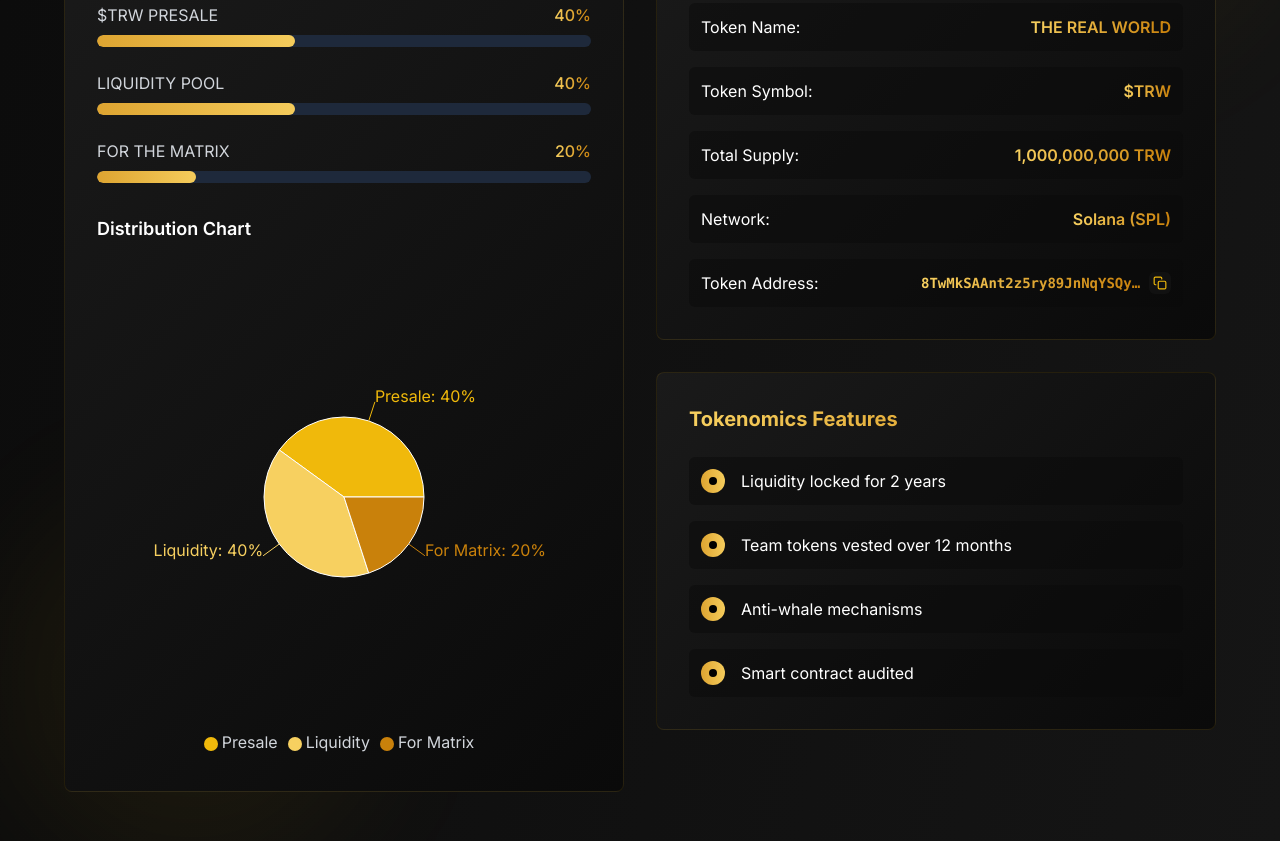
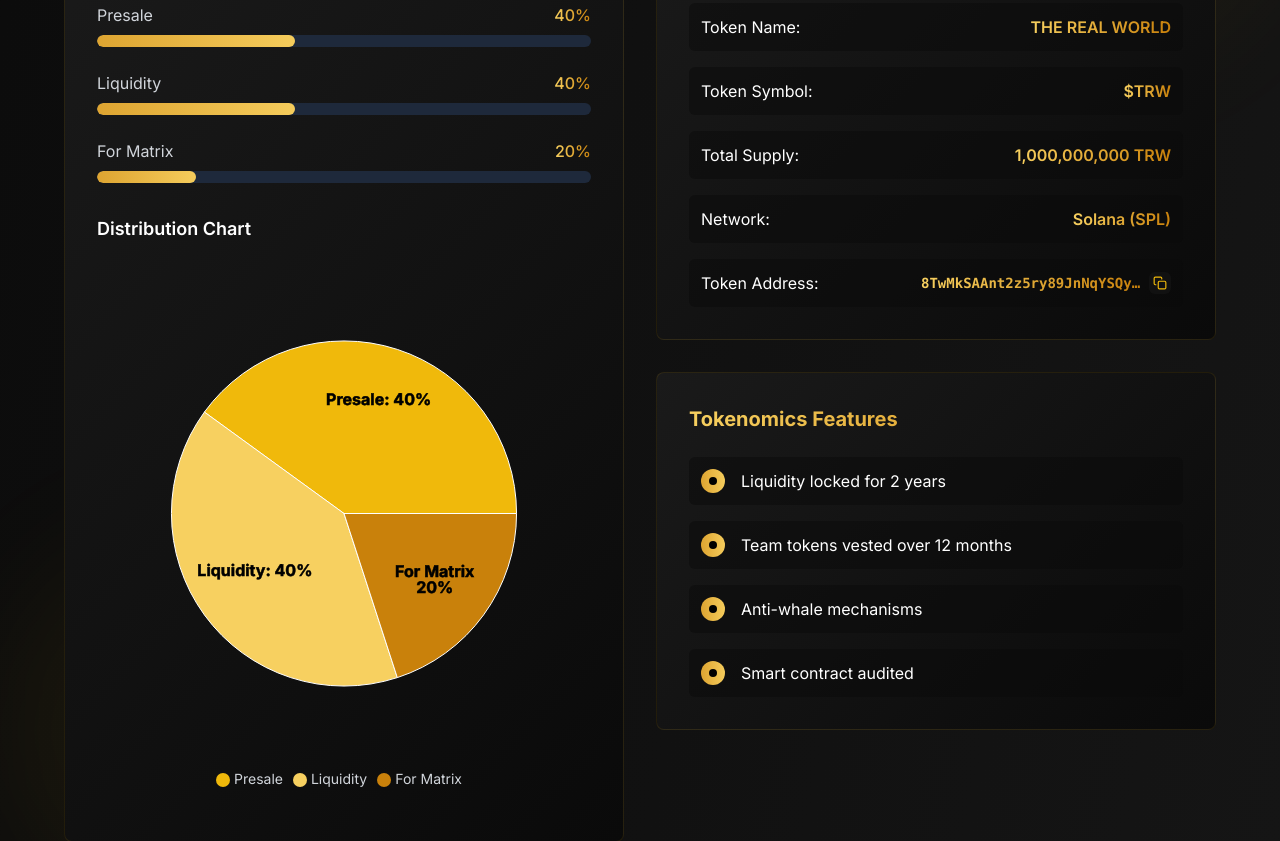
Before and after one commit to Shahid-Yaseen/The_Real_world, a Next.js app: page / in a window 1280 px wide. Shown: the part 1660-2501 px from the top of the page. Built offline with nearby package versions, Linux system fonts and the light colour scheme.

Commit message:
Make it Finaliized according to the last feedback

```diff
--- a/app/page.tsx
+++ b/app/page.tsx
@@ -77,11 +77,12 @@ export default function Home() {
               </motion.div>
               <motion.div whileHover={{ scale: 1.05 }} whileTap={{ scale: 0.95 }} className="h-[46px] sm:h-[56px] flex">
                 <Link
-                  href="#tokenomics"
-                  onClick={() => scrollToSection("tokenomics")}
+                  href="https://t.me/therealworldtoken"
+                  target="_blank"
+                  rel="noopener noreferrer"
                   className="bg-transparent border border-[#f7d060] text-[#f7d060] font-semibold px-5 sm:px-8 flex items-center justify-center rounded-md hover:bg-[#f7d060]/10 transition-all duration-300 text-sm sm:text-base h-full"
                 >
-                  Tokenomics
+                 Tokenomics
                 </Link>
               </motion.div>
             </div>
@@ -563,13 +564,13 @@ export default function Home() {
                           <motion.div
                             className="h-3 sm:h-4 rounded-full animated-gradient-bg"
                             initial={{ width: 0 }}
-                            animate={{ width: "65%" }}
+                            animate={{ width: "40%" }}
                             transition={{ duration: 1.5, delay: 0.7 }}
                           ></motion.div>
                         </div>
                         <div className="flex justify-between text-xs sm:text-sm">
                           <div className="text-gray-400">0 TRW</div>
-                          <div className="gold-gradient-text font-medium">65% Filled</div>
+                          <div className="gold-gradient-text font-medium">40% Filled</div>
                           <div className="text-gray-400">400,000,000 TRW</div>
                         </div>
                       </motion.div>
--- a/components/token-distribution-chart.tsx
+++ b/components/token-distribution-chart.tsx
@@ -4,31 +4,75 @@ import { PieChart, Pie, Cell, ResponsiveContainer, Legend, Tooltip } from "recha
 import { motion } from "framer-motion"
 
 const data = [
-  { name: "Presale", value: 40, color: "#F0B90B" }, // Main gold color
-  { name: "Liquidity", value: 40, color: "#F7D060" }, // Lighter gold
-  { name: "For Matrix", value: 20, color: "#C9810B" }, // Darker gold
+  { name: "Presale", value: 40, color: "#F0B90B" },
+  { name: "Liquidity", value: 40, color: "#F7D060" },
+  { name: "For Matrix", value: 20, color: "#C9810B" },
 ]
 
 export function TokenDistributionChart() {
   return (
     <motion.div
-      className="w-full h-[300px] sm:h-[350px] md:h-[400px] lg:h-[450px] xl:h-[500px] max-h-[80vh] px-2 sm:px-4"
+      className="w-full h-[350px] sm:h-[400px] md:h-[450px] lg:h-[500px] xl:h-[550px] max-h-[70vh] px-4 sm:px-6"
       initial={{ opacity: 0 }}
       animate={{ opacity: 1 }}
       transition={{ duration: 0.8 }}
     >
       <ResponsiveContainer width="100%" height="100%">
-        <PieChart>
+        <PieChart margin={{ top: 20, right: 20, left: 20, bottom: 20 }}>
           <Pie
             data={data}
             cx="50%"
             cy="50%"
-            labelLine={true}
-            outerRadius={80}
+            labelLine={false}
+            outerRadius="85%"
             fill="#8884d8"
             dataKey="value"
-            label={({ name, percent }) => {
-              return `${name}: ${(percent * 100).toFixed(0)}%`
+            label={({ name, percent, cx, cy, midAngle, outerRadius, index }) => {
+              const RADIAN = Math.PI / 180
+              const radius = outerRadius * 0.65
+
+              // Calculate label position inside the slice
+              // Adjust position for Liquidity label specifically
+              let labelX = cx + radius * Math.cos(-midAngle * RADIAN)
+              let labelY = cy + radius * Math.sin(-midAngle * RADIAN)
+
+              // Push the Liquidity label 2px inward
+              if (name === "Liquidity") {
+                // Calculate the direction vector (normalized)
+                const dx = Math.cos(-midAngle * RADIAN)
+                const dy = Math.sin(-midAngle * RADIAN)
+                // Move 2px inward along this vector
+                labelX = labelX - dx * 2
+                labelY = labelY - dy * 2
+              }
+
+              // Split "For Matrix" label into two lines for better fit
+              const displayName =
+                name === "For Matrix"
+                  ? ["For Matrix", `${(percent * 100).toFixed(0)}%`]
+                  : [`${name}: ${(percent * 100).toFixed(0)}%`]
+
+              return (
+                <g>
+                  <text
+                    x={labelX}
+                    y={labelY}
+                    fill="#000" // Explicitly set to white as requested
+                    textAnchor="middle"
+                    dominantBaseline="central"
+                    fontSize="clamp(12px, 1.4vw, 16px)"
+                    fontWeight="bold"
+                    stroke="#000" // Black stroke for contrast
+                    strokeWidth={0.5}
+                  >
+                    {displayName.map((line, i) => (
+                      <tspan x={labelX} dy={i === 0 ? "-0.5em" : "1em"} key={i}>
+                        {line}
+                      </tspan>
+                    ))}
+                  </text>
+                </g>
+              )
             }}
             isAnimationActive={true}
           >
@@ -54,7 +98,7 @@ export function TokenDistributionChart() {
             verticalAlign="bottom"
             align="center"
             formatter={(value) => <span className="text-gray-300">{value}</span>}
-            wrapperStyle={{ color: "white" }}
+            wrapperStyle={{ color: "white", paddingTop: "20px", fontSize: "clamp(10px, 1.5vw, 14px)" }}
           />
         </PieChart>
       </ResponsiveContainer>
--- a/components/token-distribution.tsx
+++ b/components/token-distribution.tsx
@@ -30,9 +30,9 @@ function DistributionItem({ label, percentage, delay }: DistributionItemProps) {
 export function TokenDistribution() {
   return (
     <div>
-      <DistributionItem label="$TRW PRESALE" percentage={40} delay={0.2} />
-      <DistributionItem label="LIQUIDITY POOL" percentage={40} delay={0.3} />
-      <DistributionItem label="FOR THE MATRIX" percentage={20} delay={0.4} />
+      <DistributionItem label="Presale" percentage={40} delay={0.2} />
+      <DistributionItem label="Liquidity" percentage={40} delay={0.3} />
+      <DistributionItem label="For Matrix" percentage={20} delay={0.4} />
     </div>
   )
 }
```
